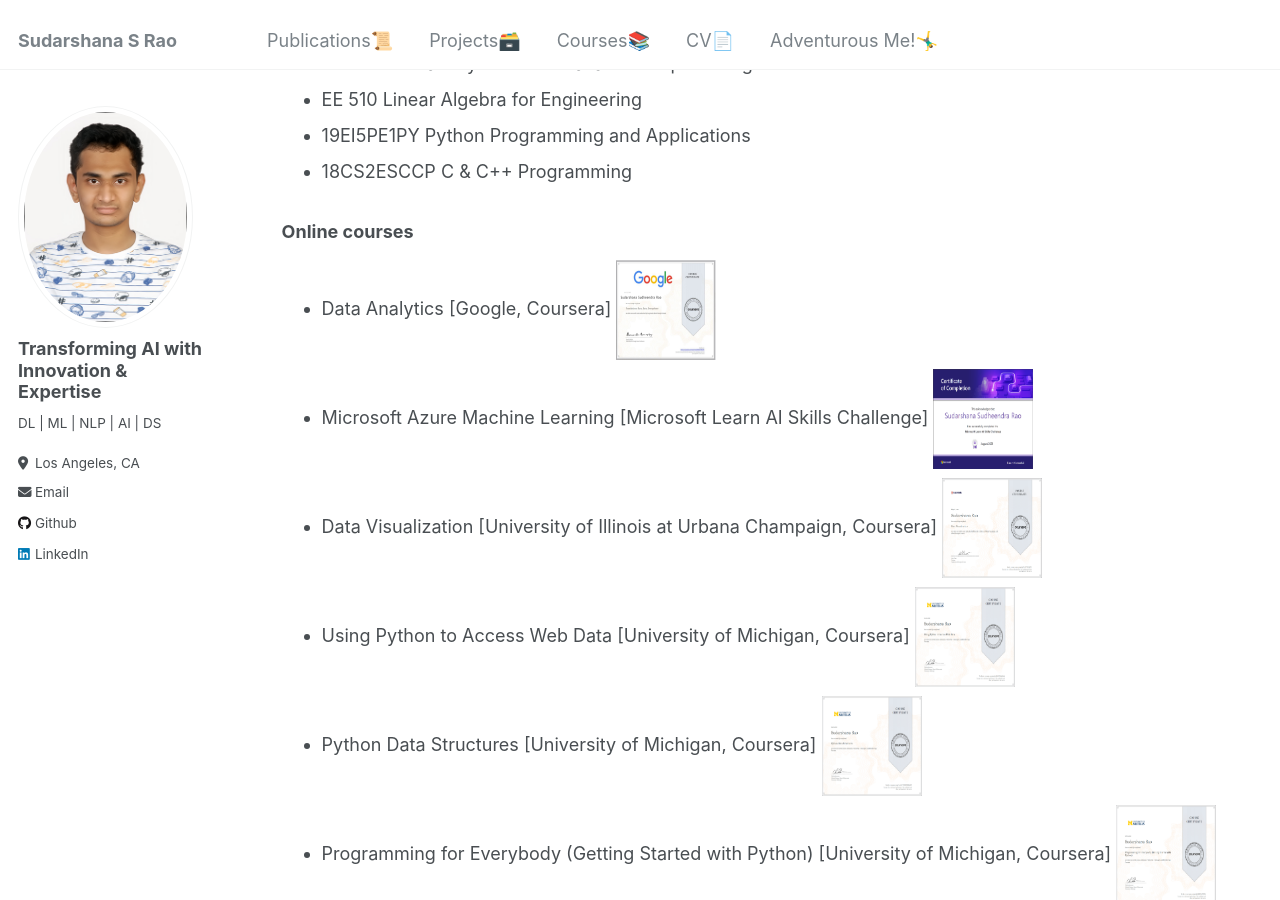
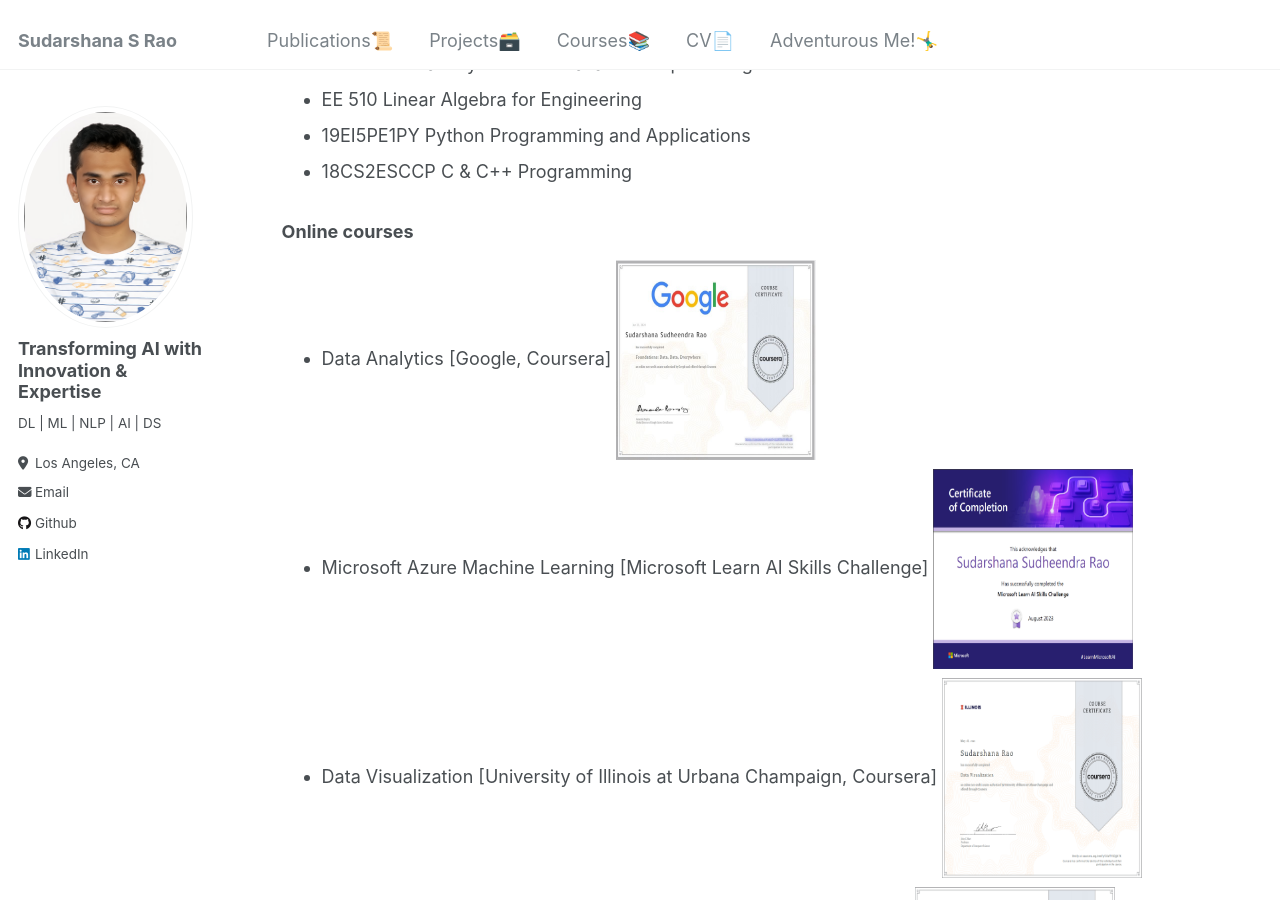
Before and after one commit to SudarshanaSRao/SudarshanaSRao.github.io, a Jekyll site: the page built from _pages/courses.md, in a window 1280 px wide and 900 px high, scrolled down 349 px. Built offline with Jekyll 4.4.1, drawn with Linux system fonts in a browser that asks for light colours.

Commit message:
Update courses.md

```diff
--- a/_pages/courses.md
+++ b/_pages/courses.md
@@ -27,22 +27,22 @@
 <div class="course-list">
   <ul>
     <li>Data Analytics [Google, Coursera]
-      <img src="/images/Google Data Analytics.jpg" style="width: 100px; height: 100px">
+      <img src="/images/Google Data Analytics.jpg" style="width: 200px; height: 200px">
     </li>
     <li>Microsoft Azure Machine Learning [Microsoft Learn AI Skills Challenge]
-      <img src="/images/gluck.png" style="width: 100px; height: 100px">
+      <img src="/images/gluck.png" style="width: 200px; height: 200px">
     </li>
             <li>Data Visualization [University of Illinois at Urbana Champaign, Coursera]
-      <img src="/images/uiuc_cou.png" style="width: 100px; height: 100px">
+      <img src="/images/uiuc_cou.png" style="width: 200px; height: 200px">
     </li>
         <li>Using Python to Access Web Data [University of Michigan, Coursera]
-      <img src="/images/umich_2.png" style="width: 100px; height: 100px">
+      <img src="/images/umich_2.png" style="width: 200px; height: 200px">
     </li>
         <li>Python Data Structures [University of Michigan, Coursera]
-      <img src="/images/umich_3.png" style="width: 100px; height: 100px">
+      <img src="/images/umich_3.png" style="width: 200px; height: 200px">
     </li>
      <li>Programming for Everybody (Getting Started with Python) [University of Michigan, Coursera]
-      <img src="/images/umich_1.png" style="width: 100px; height: 100px">
+      <img src="/images/umich_1.png" style="width: 200px; height: 200px">
     </li>
   </ul>
 </div>
```
